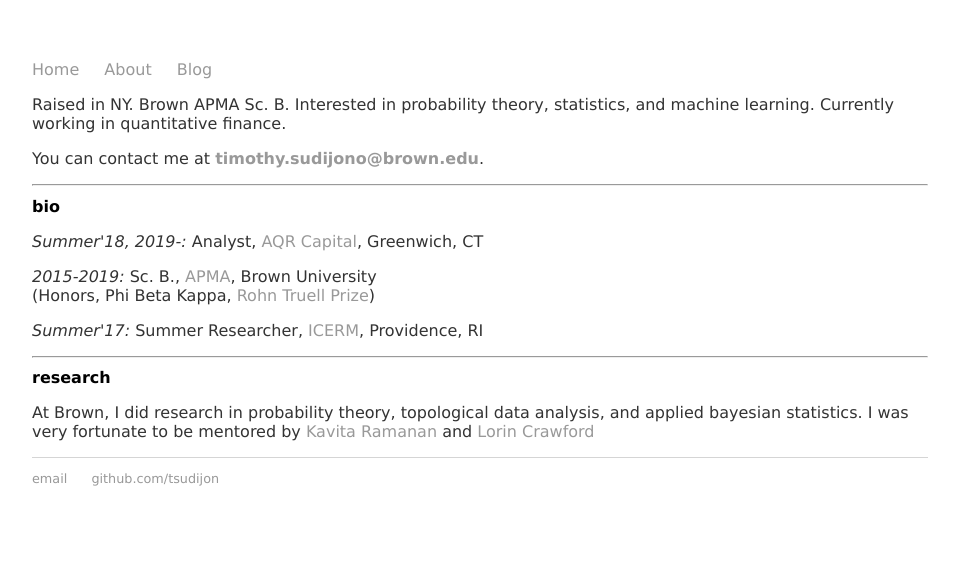
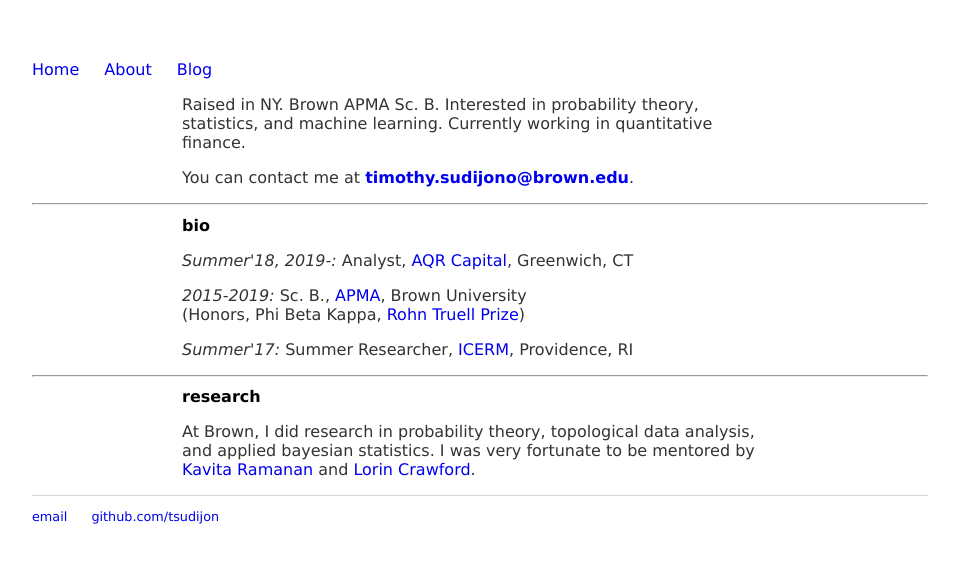
Before and after one commit to tsudijon/tsudijon.github.io, a Jekyll site: the page built from index.html, in a window 1280 px wide. Shown: the top 563 px of the page, without its empty margins (160-1119 px from the left). Built offline with Jekyll 4.4.1, drawn with Linux system fonts in a browser that asks for light colours.

Commit message:
Updated css

```diff
--- a/css/main.css
+++ b/css/main.css
@@ -14,17 +14,21 @@ nav ul li, footer ul li {
 }
 a {
     text-decoration: none;
-    color: #999;
 }
 a:hover {
     text-decoration: underline;
 }
 h1 {
+
+    margin-right: 150px;
+    margin-left: 150px;
     font-size: 1.0em;
     font-weight: bold;
     font-family:"Lucida Sans Unicode", "Lucida Grande", sans-serif;
 }
 p {
+    margin-right: 150px;
+    margin-left: 150px;
     font-size: 1.0em;
     color: #333;
     font-family:"Lucida Sans Unicode", "Lucida Grande", sans-serif;
--- a/index.html
+++ b/index.html
@@ -24,4 +24,4 @@ title: T. Sudijono
 <h1 id = "research">research</h1>
 
 <p>At Brown, I did research in probability theory, topological data analysis, and applied bayesian statistics. I was very fortunate to be mentored by
-	<a href="http://www.dam.brown.edu/people/ramanan/index.htm">Kavita Ramanan</a> and <a href="http://www.lcrawlab.com/">Lorin Crawford</a></p>
+	<a href="http://www.dam.brown.edu/people/ramanan/index.htm">Kavita Ramanan</a> and <a href="http://www.lcrawlab.com/">Lorin Crawford</a>.</p>
```
